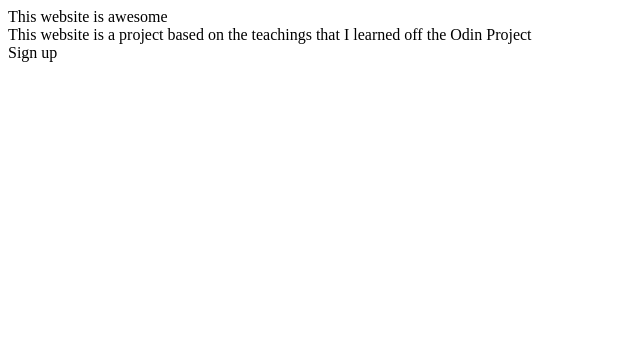
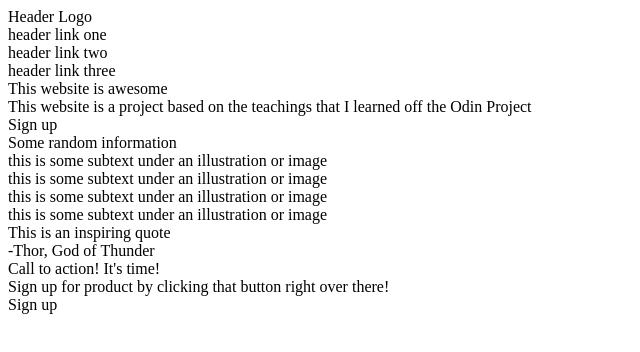
Before and after one commit to amcdo-09/LandingPage, a plain HTML site: page index.html in a window 1280 px wide. Shown: the whole page, without its empty margins (0-640 px from the left). Drawn offline with Linux system fonts and the light colour scheme.

Commit message:
body of website added to html

```diff
--- a/index.html
+++ b/index.html
@@ -8,16 +8,35 @@
 
     <body>
         <div>
-            <div class="header-one" Header Logo></div>
-            <div class="header-two" Header Logo></div>
-            <div class="header-three" Header Logo></div>
-            <div class="header-four" Header Logo></div>
+            <div class="header-one"> Header Logo</div>
+            <div class="header-two"> header link one</div>
+            <div class="header-three"> header link two</div>
+            <div class="header-four"> header link three</div>
         </div>
 
         <div>
             <div class="title">This website is awesome</div>
             <div class="subtitle">This website is a project based on the teachings that I learned off the Odin Project</div>
             <div class="button">Sign up</div>
+        </div>
+
+        <div>
+            <div class="random">Some random information</div>
+            <div class="random1">this is some subtext under an illustration or image</div>
+            <div class="random2">this is some subtext under an illustration or image</div>
+            <div class="random3">this is some subtext under an illustration or image</div>
+            <div class="random4">this is some subtext under an illustration or image</div>
+        </div>
+
+        <div>
+            <div class="quote">This is an inspiring quote</div>
+            <div class="person">-Thor, God of Thunder</div>
+        </div>
+
+        <div>
+            <div class="Call">Call to action! It's time!</div>
+            <div class="product">Sign up for product by clicking that button right over there!</div>
+            <div class="Sign">Sign up</div>
         </div>
 
 
```
